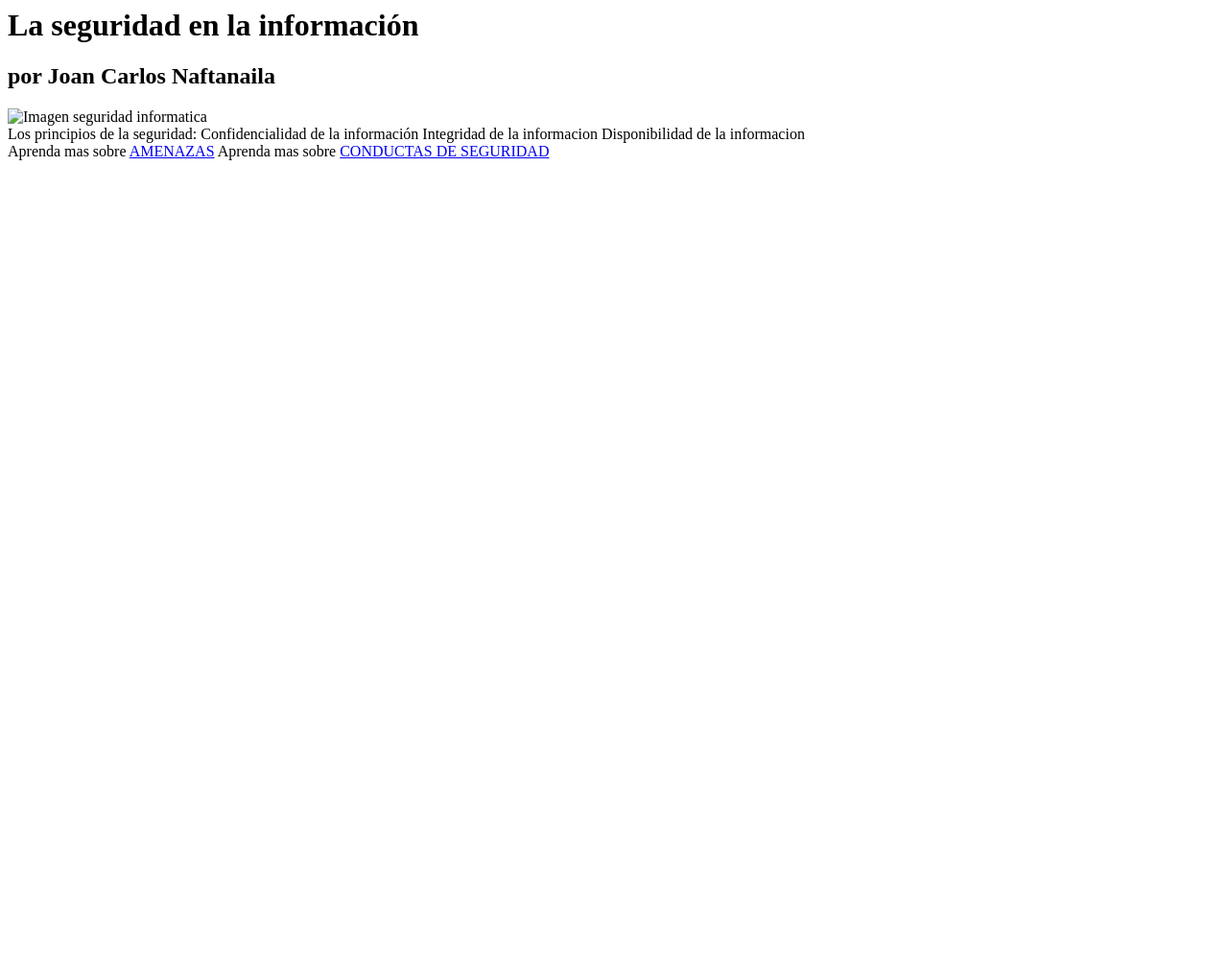
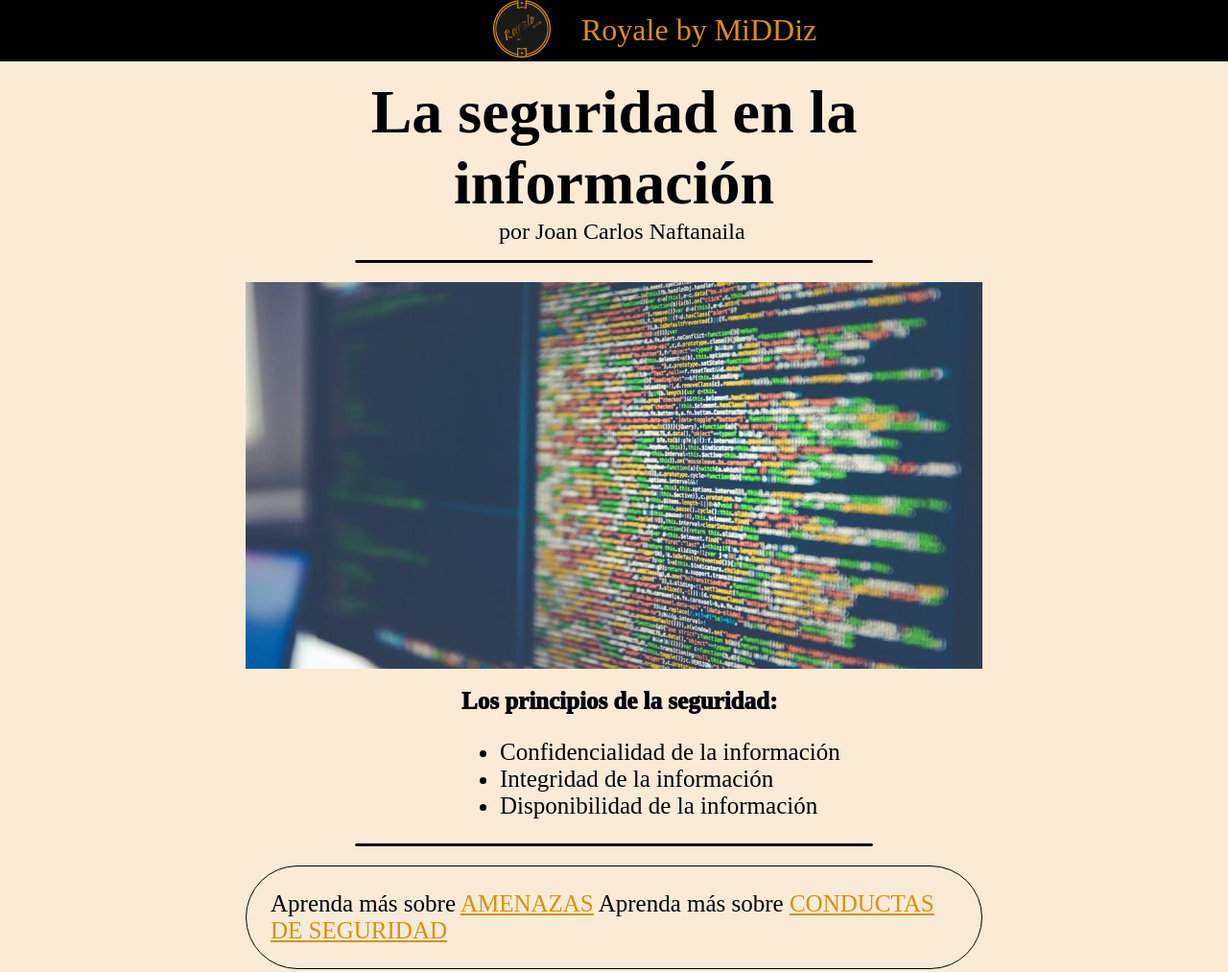
Before and after one commit to MiDDiz/TIC-2Bach, a plain HTML site: page html-seguridad/index.html in a window 1280 px wide. Shown: the whole page at 96% size. Before the commit the page ends 800 px from the top, so only its background shows below. Drawn offline with Linux system fonts and the light colour scheme.

Commit message:
First page done

```diff
--- /dev/null
+++ b/html-seguridad/assets/main.css
@@ -0,0 +1,93 @@
+@font-face {
+	font-family: 'Marat Sans Regular';
+	font-style: normal;
+	font-weight: normal;
+	src: local('Marat Sans Regular'), url('Marat Sans Regular.woff') format('woff');
+}
+@font-face {
+	font-family: 'Marat Sans Medium';
+	font-style: normal;
+	font-weight: normal;
+	src: local('Marat Sans Medium'), url('Marat Sans Medium.woff') format('woff');
+}
+
+html {
+	font: Marat Sans Medium, Georgia, 'Times New Roman', Times, serif;
+}
+body {
+	background: antiquewhite;
+	padding: 0;
+	margin: 0;
+}
+.royale_header {
+	position: relative;
+	margin: 0 auto;
+	background: #000000;
+	width: 100%;
+	height: 2em;
+	max-height: 4em;
+	flex-wrap: wrap;
+	text-align: center;
+	justify-content: center;
+	color: #db8f0c;
+	font-size: 2em;
+}
+.royale_header span {
+	position: absolute;
+	margin: 0.4em 0 auto auto;
+	padding-left: 1em;
+}
+.royale_header img {
+	margin: 0 0 auto -6em;
+}
+.main_wrapper {
+	background-color: antiquewhite;
+	max-width: 60%;
+	margin: 1em auto;
+}
+.body_header h1 {
+	margin: 0 auto;
+	text-align: center;
+	font-size: 4em;
+}
+.body_header h2 {
+	padding-left: 7em;
+	margin: 0 4em auto;
+
+	font-weight: 100;
+}
+.breaker {
+	display: flex;
+	margin: 1em auto;
+	width: 70%;
+	height: 1px;
+	border: 1px solid #000000;
+	border-radius: 3.5px;
+	background-color: #000000;
+}
+.body_document {
+	font-size: 20px;
+}
+.div_img {
+	margin: 1em auto;
+	max-width: fit-content;
+}
+.content span {
+	font-weight: 1000;
+}
+.content {
+	padding-left: 9em;
+	font-weight: 300;
+	font-size: 1.25em;
+}
+.content-footer {
+	margin: 0 auto;
+	max-width: fit-content;
+	font-size: 1.25em;
+	padding: 1em;
+	border: 1px solid #000000;
+	border-radius: 3em;
+}
+a {
+	color: rgb(219, 143, 12);
+}
--- a/html-seguridad/index.html
+++ b/html-seguridad/index.html
@@ -1,29 +1,33 @@
 <html>
     <head>
-        <title>Seguridad Informatica</title>
+        <title>Seguridad Informática</title>
         <meta charset="utf-8">
-        <link rel="stylesheet" href="style/main.css">
+        <link rel="stylesheet" href="assets/main.css">
     </head>
     <body>
         <div class="royale_header">
-
+            <img src="./assets/CircleLogo.png" width="60px" height="60px"><span> Royale by MiDDiz</span>
         </div>
         <div class="main_wrapper">
             <div class="body_header">
                 <h1>La seguridad en la información</h1>
                 <h2>por Joan Carlos Naftanaila</h2>
+                <span class="breaker"></span>
             </div>
             <div class="body_document">
-                <img src="" alt="Imagen seguridad informatica"><br>
-                <div>
-                    <span>Los principios de la seguridad:</span>
-                    <span>Confidencialidad de la información</span>
-                    <span>Integridad de la informacion</span>
-                    <span>Disponibilidad de la informacion</span>
+                <div class="div_img"><img src="assets/cybersec.jpg" alt="Imagen seguridad informatica"></div>
+                <div class="content">
+                    <span>Los principios de la seguridad:</span><br>
+                    <ul>
+                        <li>Confidencialidad de la información</li>
+                        <li>Integridad de la información</li>
+                        <li>Disponibilidad de la información</li>
+                    </ul>
                 </div>
-                <div>
-                    <span>Aprenda mas sobre <a href="./amenazas.html">AMENAZAS</a></span>
-                    <span>Aprenda mas sobre <a href="./conductas.html">CONDUCTAS DE SEGURIDAD</a></span>
+                <span class="breaker"></span>
+                <div class="content-footer">
+                    <span>Aprenda más sobre <a href="./amenazas.html">AMENAZAS</a></span>
+                    <span>Aprenda más sobre <a href="./conductas.html">CONDUCTAS DE SEGURIDAD</a></span>
                 </div>
             </div>
         </div>
```
Also changed, not shown: html-seguridad/amenazas.html (added, +88 -0 lines), html-seguridad/assets/CircleLogo.png (added), html-seguridad/assets/Marat Sans Medium.woff (added), html-seguridad/assets/Marat Sans Regular.woff (added), html-seguridad/assets/cybersec.jpg (added), html-seguridad/style/main.css (deleted).
